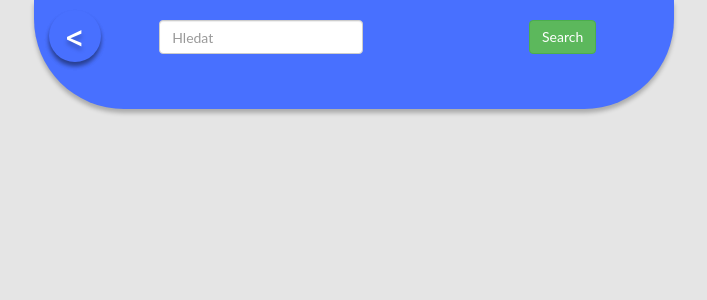
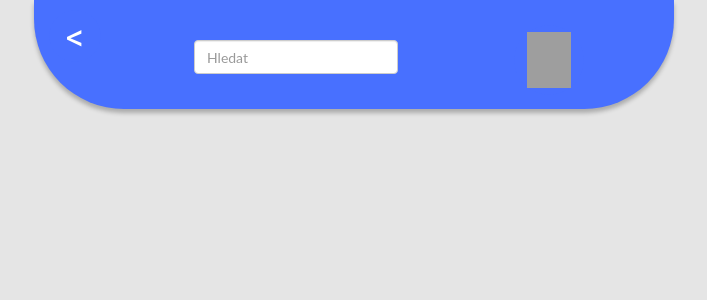
Before and after one commit to jiri99/FJFI_map, a Django app: page /room_search/ in a window 1280 px wide. Shown: the top 300 px of the page, without its empty margins (286-993 px from the left). Run offline with Django 4.2, Linux system fonts and the light colour scheme; data that the repository does not hold is empty; some libraries are stand-ins or nearby versions; grey boxes are pictures that could not be loaded.

Commit message:
Layout fixed

```diff
--- a/develop/static/develop/css/styles.css
+++ b/develop/static/develop/css/styles.css
@@ -163,6 +163,10 @@ li {
     margin-top: 20px;
 }
 
+.top-buffer_extendede {
+    margin-top: 25px;
+}
+
 .top-buffer_extendeded {
     margin-top: 40px;
 }
@@ -198,12 +202,36 @@ li {
     border-radius: 40px !important;
 }
 
+.btn-menu-search {
+    font-family: 'Roboto';
+    font-style: normal;
+    font-weight: 400;
+    font-size: 36px;
+    line-height: 42px;
+
+    width: 52px;
+    height: 52px;
+    /* font-size: 30px !important; */
+    color: white !important;
+
+    background: #4870FF !important;
+    border-radius: 40px !important;
+}
+
 .btn-primary {
     width: 130px;
     height: 144px;
 
     background: #4870FF !important;
     box-shadow: 0px 4px 4px rgba(0, 0, 0, 0.25) !important;
+    border-radius: 40px !important;
+}
+
+.btn-search {
+    width: 70px;
+    height: 70px;
+
+    background: #4870FF !important;
     border-radius: 40px !important;
 }
 
--- a/develop/templates/develop/classes.html
+++ b/develop/templates/develop/classes.html
@@ -8,6 +8,7 @@
     <link rel="stylesheet" type="text/css" href="/static/develop/css/styles.css">
     <script src="https://ajax.googleapis.com/ajax/libs/jquery/3.6.0/jquery.min.js"></script>
     <script src="https://maxcdn.bootstrapcdn.com/bootstrap/3.4.1/js/bootstrap.min.js"></script>
+    <script src="{% static '/develop/js/functions.js' %}"></script>
     <link rel="stylesheet" href="{% static '/develop/css/styles.css' %}">
 </head>
 <body>
@@ -15,9 +16,7 @@
         <div class="row top-buffer_extendededed">
             <div class="col-md-12 col-sm-12 col-xs-12">
                 <div class="col-md-4 col-sm-4 col-xs-4">
-                    <a href="{% url 'homepage' %}">
-                        <button type="button" class="btn btn-menu btn-square-md" onclick="openNav()"><</button>
-                    </a>
+                    <button onclick="back()" type="button" class="btn btn-menu btn-square-md" onclick="openNav()"><</button>
                 </div>
                 <div class="col-md-8 col-sm-8 col-xs-8">
                     <button type="button" class="btn btn-category btn-square-md">Učebny</button>
@@ -27,6 +26,7 @@
         <div class="row top-buffer_extendededed">
             <div class="col-md-12 col-sm-12 col-xs-12">
                 <div class="list">
+                    <hr class="solid">
                     {% for room in rooms %}
                         <p>
                             <a href="{% url 'room_detail' room.id %}">{{room.name}}</a>
--- a/develop/templates/develop/display.html
+++ b/develop/templates/develop/display.html
@@ -20,9 +20,9 @@
         <div class="row">
             <div class="header">
                 <div class="col-md-3 col-sm-3 col-xs-4">
-                    <div class="text-center top-buffer">
+                    <!-- <div class="text-center top-buffer">
                         <a class="header_menu_link text-center" onclick="openNav()">...</a>
-                    </div>
+                    </div> -->
                 </div>
                 <div class="col-md-6 col-sm-6 col-xs-4">
                     <p class="header_text text-center">Břehová</p>
--- a/develop/templates/develop/homepage.html
+++ b/develop/templates/develop/homepage.html
@@ -85,7 +85,7 @@
               </a>
             </div>
             <div class="col-md-4 col-sm-4 col-xs-4 text-center">
-              <a href="{% url 'homepage' %}">
+              <a href="{% url 'display' %}">
                 <button type="button" class="btn btn-footer btn-square-md">
                   <img src="/static/develop/icon/menu_icon.svg" width=100% height=100% />
                 </button>
--- a/develop/templates/develop/important.html
+++ b/develop/templates/develop/important.html
@@ -9,6 +9,7 @@
     <link rel="stylesheet" type="text/css" href="/static/develop/css/styles.css">
     <script src="https://ajax.googleapis.com/ajax/libs/jquery/3.6.0/jquery.min.js"></script>
     <script src="https://maxcdn.bootstrapcdn.com/bootstrap/3.4.1/js/bootstrap.min.js"></script>
+    <script src="{% static '/develop/js/functions.js' %}"></script>
     <link rel="stylesheet" href="{% static '/develop/css/styles.css' %}">
 </head>
 
@@ -17,9 +18,7 @@
         <div class="row top-buffer_extendededed">
             <div class="col-md-12 col-sm-12 col-xs-12">
                 <div class="col-md-4 col-sm-4 col-xs-4">
-                    <a href="{% url 'homepage' %}">
-                        <button type="button" class="btn btn-menu btn-square-md" onclick="openNav()"><</button>
-                    </a>
+                    <button onclick="back()" type="button" class="btn btn-menu btn-square-md" onclick="openNav()"><</button>
                 </div>
                 <div class="col-md-8 col-sm-8 col-xs-8">
                     <button type="button" class="btn btn-category btn-square-md">Důležité</button>
@@ -29,6 +28,7 @@
         <div class="row top-buffer_extendededed">
             <div class="col-md-12 col-sm-12 col-xs-12">
                 <div class="list">
+                    <hr class="solid">
                     {% for room in rooms %}
                         <p>
                             <a href="{% url 'room_detail' room.id %}">{{room.name}}</a>
--- a/develop/templates/develop/others.html
+++ b/develop/templates/develop/others.html
@@ -9,6 +9,7 @@
     <link rel="stylesheet" type="text/css" href="/static/develop/css/styles.css">
     <script src="https://ajax.googleapis.com/ajax/libs/jquery/3.6.0/jquery.min.js"></script>
     <script src="https://maxcdn.bootstrapcdn.com/bootstrap/3.4.1/js/bootstrap.min.js"></script>
+    <script src="{% static '/develop/js/functions.js' %}"></script>
     <link rel="stylesheet" href="{% static '/develop/css/styles.css' %}">
 </head>
 
@@ -17,9 +18,7 @@
         <div class="row top-buffer_extendededed">
             <div class="col-md-12 col-sm-12 col-xs-12">
                 <div class="col-md-4 col-sm-4 col-xs-4">
-                    <a href="{% url 'homepage' %}">
-                        <button type="button" class="btn btn-menu btn-square-md" onclick="openNav()"><</button>
-                    </a>
+                    <button onclick="back()" type="button" class="btn btn-menu btn-square-md" onclick="openNav()"><</button>
                 </div>
                 <div class="col-md-8 col-sm-8 col-xs-8">
                     <button type="button" class="btn btn-category btn-square-md">Ostatní</button>
@@ -29,6 +28,7 @@
         <div class="row top-buffer_extendededed">
             <div class="col-md-12 col-sm-12 col-xs-12">
                 <div class="list">
+                    <hr class="solid">
                     {% for room in rooms %}
                         <p>
                             <a href="{% url 'room_detail' room.id %}">{{room.name}}</a>
--- a/develop/templates/develop/room_detail.html
+++ b/develop/templates/develop/room_detail.html
@@ -8,6 +8,7 @@
     <link rel="stylesheet" href="https://maxcdn.bootstrapcdn.com/bootstrap/3.4.1/css/bootstrap.min.css">
     <script src="https://ajax.googleapis.com/ajax/libs/jquery/3.6.0/jquery.min.js"></script>
     <script src="https://maxcdn.bootstrapcdn.com/bootstrap/3.4.1/js/bootstrap.min.js"></script>
+    <script src="{% static '/develop/js/functions.js' %}"></script>
     <link rel="stylesheet" href="{% static '/develop/css/styles.css' %}">
 </head>
 
@@ -16,9 +17,7 @@
         <div class="row top-buffer_extendededed">
             <div class="col-md-12 col-sm-12 col-xs-12">
                 <div class="col-md-4 col-sm-4 col-xs-4">
-                    <a href="{% url 'homepage' %}">
-                        <button type="button" class="btn btn-menu btn-square-md" onclick="openNav()"><</button>
-                    </a>
+                    <button onclick="back()" type="button" class="btn btn-menu btn-square-md" onclick="openNav()"><</button>
                 </div>
                 <div class="col-md-8 col-sm-8 col-xs-8">
                     <button type="button" class="btn btn-category btn-square-md room_title"> {{room.name}} </button>
--- a/develop/templates/develop/room_search.html
+++ b/develop/templates/develop/room_search.html
@@ -8,6 +8,7 @@
     <link rel="stylesheet" href="https://maxcdn.bootstrapcdn.com/bootstrap/3.4.1/css/bootstrap.min.css">
     <script src="https://ajax.googleapis.com/ajax/libs/jquery/3.6.0/jquery.min.js"></script>
     <script src="https://maxcdn.bootstrapcdn.com/bootstrap/3.4.1/js/bootstrap.min.js"></script>
+    <script src="{% static '/develop/js/functions.js' %}"></script>
     <link rel="stylesheet" href="{% static '/develop/css/styles.css' %}">
 </head>
 
@@ -15,31 +16,33 @@
     <div class="col-md-6 col-sm-6 col-xs-12 col-sm-offset-3 col-md-offset-3">
         <div class="row">
             <div class="header">
-                <div class="col-md-2 col-sm-2 col-xs-2">
+                <div class="col-md-3 col-sm-3 col-xs-3">
                     <div class="top-buffer">
-                        <a href="{% url 'display' %}">
-                            <button type="button" class="btn btn-menu btn-square-md"><</button>
-                        </a>
+                        <button onclick="back()" type="button" class="btn btn-menu-search btn-square-md"><</button>
                     </div>
                 </div>
                 <form action="{% url 'search' %}" class="form-inline" method=POST>
-                    <div class="col-md-7 col-sm-7 col-xs-7">
-                        <div class="top-buffer_extended">
+                    <div class="col-md-6 col-sm-6 col-xs-6">
+                        <div class="row top-buffer_extendeded">
                             {% csrf_token %}
-                            <div class="form-group mb-8">
-                                <!-- <h1>{% if type %}{{ type.name }}{% else %} List of Books {% endif %}</h1> -->
-                            </div>
                             <div class="form-group mx-sm-3 mb-2">
                                 <label for="" class="sr-only">search</label>
                                 <input name="search" type="" class="form-control" id="" placeholder="Hledat">
                             </div>
                         </div>
                     </div>
-                    <div class="col-md-2 col-sm-2 col-xs-2">
+                    <div class="col-md-3 col-sm-3 col-xs-3">
+                        <div class="row top-buffer_extendede">
+                            <button type="button" class="btn btn-search btn-square-sm btn-square-xs">
+                                <img src="/static/develop/icon/search_icon.svg" width=100% height=100% />
+                            </button>
+                        </div>
+                    </div>
+                    <!-- <div class="col-md-2 col-sm-2 col-xs-2">
                         <div class="top-buffer_extended">
                             <button type="submit" class="btn btn-success">Search</button>
                         </div>
-                    </div>
+                    </div> -->
                 </form>
             </div>
             <!-- <svg width="100%">
--- a/develop/templates/develop/search.html
+++ b/develop/templates/develop/search.html
@@ -36,10 +36,12 @@
             <div class="col-md-8 offset-md-2">
                 {% if searched %}
                     {% for room in results %}
-                        <a href="{% url 'room_detail' room.id %}">
+                        <hr class="search">
+                        <a class="search" href="{% url 'room_detail' room.id %}">
                             <h3>{{room.name}}</h3>
                         </a>
                     {% endfor %}
+                    <hr class="search">
                 {% else %}
                     <h3>No results found.</h3>
                 {% endif %}
--- a/develop/templates/develop/wc.html
+++ b/develop/templates/develop/wc.html
@@ -9,6 +9,7 @@
     <link rel="stylesheet" type="text/css" href="/static/develop/css/styles.css">
     <script src="https://ajax.googleapis.com/ajax/libs/jquery/3.6.0/jquery.min.js"></script>
     <script src="https://maxcdn.bootstrapcdn.com/bootstrap/3.4.1/js/bootstrap.min.js"></script>
+    <script src="{% static '/develop/js/functions.js' %}"></script>
     <link rel="stylesheet" href="{% static '/develop/css/styles.css' %}">
 </head>
 
@@ -17,9 +18,7 @@
         <div class="row top-buffer_extendededed">
             <div class="col-md-12 col-sm-12 col-xs-12">
                 <div class="col-md-4 col-sm-4 col-xs-4">
-                    <a href="{% url 'homepage' %}">
-                        <button type="button" class="btn btn-menu btn-square-md" onclick="openNav()"><</button>
-                    </a>
+                    <button onclick="back()" type="button" class="btn btn-menu btn-square-md" onclick="openNav()"><</button>
                 </div>
                 <div class="col-md-8 col-sm-8 col-xs-8">
                     <button type="button" class="btn btn-category btn-square-md">WC</button>
@@ -29,6 +28,7 @@
         <div class="row top-buffer_extendededed">
             <div class="col-md-12 col-sm-12 col-xs-12">
                 <div class="list">
+                    <hr class="solid">
                     {% for room in rooms %}
                         <p>
                             <a href="{% url 'room_detail' room.id %}">{{room.name}}</a>
```
Also changed, not shown: develop/static/develop/js/functions.js (+25 -98 lines), develop/static/develop/icon/magnifying-glass-solid.svg (added).
